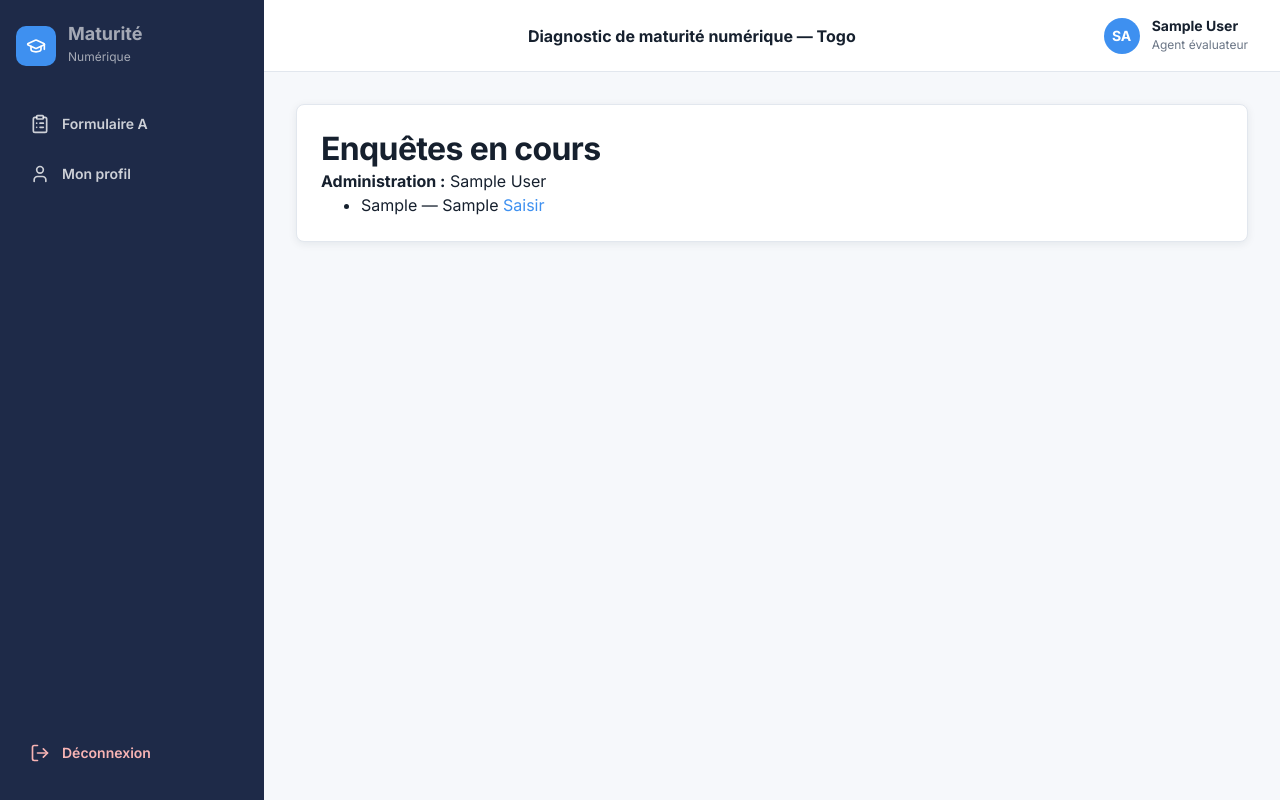
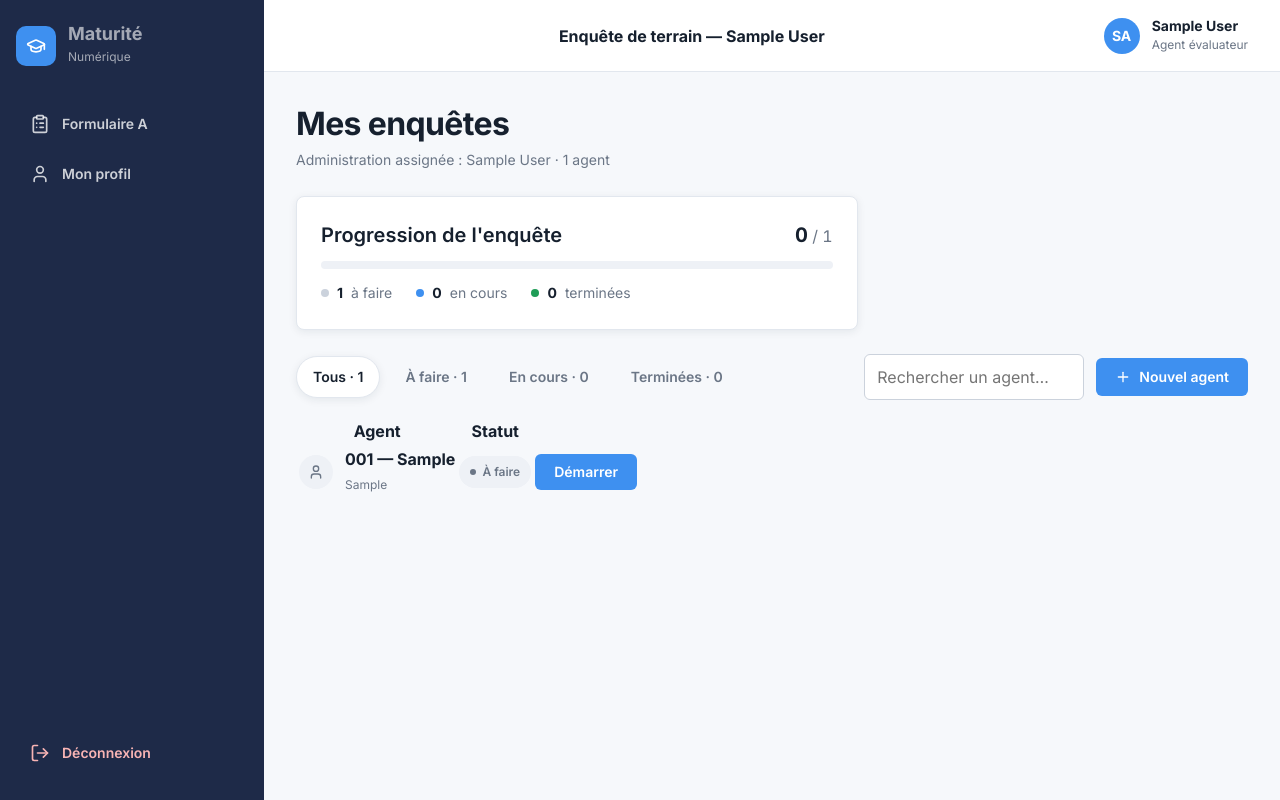
Before and after one commit to feliciadesouza/maturite_numerique, a Django app: page /enquetes/ in a window 1280 px wide. Run offline with Django 5.2, Linux system fonts and the light colour scheme; a user stored in the database is signed in; tables that the repository leaves empty hold one stand-in row (values such as "Sample post").

Commit message:
feat(enqueteur): espace enquêteur et Formulaire B en mode assisté
Liste des enquêtes (/enquetes/)
- carte de progression (à faire / en cours / terminées) + barre
- carte « Enquête en cours » avec reprise (Agent NNN, Question x / y)
- onglets de filtre par statut + recherche par poste/service
- « Nouvel agent » : ajoute un agent numéroté (mode assisté), rattaché
  à l'évaluation en cours, puis démarre l'enquête
- tableau des agents : Démarrer / Reprendre / Voir selon le statut

Formulaire B assisté (/enquetes/agent/<id>/question/<index>/)
- une question à la fois, bandeau violet « Mode assisté · Agent NNN · Question x / y »
- « À lire à l'agent » + grande question + réponses larges
- navigation précédente / suivante, reprise sur agent.progression
- recalcul de la liste après chaque réponse (filtre Niveau 0)
- dernière question -> _finaliser_enquete (niveau, référence, e-mail)
- récapitulatif en lecture seule pour les enquêtes terminées
- contrôle d'accès : agent limité à l'administration de l'enquêteur

Nettoyage
- forms.py : suppression de build_question_form et AgentForm (obsolètes),
  ajout de NouvelAgentForm
- /formulaire-b/ (connecté) redirige vers /enquetes/
- anciens templates core/enqueteur_home.html et core/formulaire_b.html supprimés

CI locale : check, flake8, bandit, 32 tests, makemigrations --check,
compileall -> OK. Parcours assisté vérifié de bout en bout.

```diff
--- a/maturite_numerique/core/forms.py
+++ b/maturite_numerique/core/forms.py
@@ -1,15 +1,6 @@
 from django import forms
 
-from .models import (
-    Administration,
-    Agent,
-    MessageContact,
-    OptionReponse,
-    Question,
-    Reponse,
-    Utilisateur,
-    VersionFormulaire,
-)
+from .models import Administration, Agent, MessageContact, Reponse, Utilisateur
 
 
 # --- Rendu dynamique des questions (Formulaires A et B) ---
@@ -120,29 +111,6 @@ class AdministrationForm(forms.ModelForm):
         }
 
 
-class AgentForm(forms.ModelForm):
-    class Meta:
-        model = Agent
-        fields = [
-            "administration",
-            "poste",
-            "service",
-            "tranche_age",
-            "anciennete",
-            "niveau_etudes",
-            "mode_saisie",
-        ]
-        labels = {
-            "administration": "Administration",
-            "poste": "Poste occupé",
-            "service": "Service",
-            "tranche_age": "Tranche d’âge",
-            "anciennete": "Ancienneté",
-            "niveau_etudes": "Niveau d’études",
-            "mode_saisie": "Mode de saisie",
-        }
-
-
 class ProfileForm(forms.ModelForm):
     class Meta:
         model = Utilisateur
@@ -153,51 +121,19 @@ class ProfileForm(forms.ModelForm):
         }
 
 
-def build_question_form(form_code: str, data=None, files=None):
-    version = VersionFormulaire.objects.filter(
-        formulaire__code=form_code, est_active=True
-    ).first()
-    if version:
-        questions = Question.objects.filter(
-            version_formulaire=version, actif=True
-        ).select_related("type_champ")
-    else:
-        questions = []
-
-    class DynamicQuestionForm(forms.Form):
-        pass
-
-    for question in questions:
-        field_name = f"q_{question.id}"
-        field_label = f"{question.code} — {question.texte}"
-        type_code = question.type_champ.code
-
-        if type_code == "oui_non":
-            choices = [("Oui", "Oui"), ("Non", "Non")]
-            field = forms.ChoiceField(label=field_label, choices=choices, required=False)
-        elif type_code == "oui_non_partiel":
-            choices = [("Oui", "Oui"), ("Non", "Non"), ("Partiel", "Partiel")]
-            field = forms.ChoiceField(label=field_label, choices=choices, required=False)
-        elif type_code == "tranches":
-            choices = [
-                ("<25%", "Moins de 25 %"),
-                ("25-50%", "25 % à 50 %"),
-                ("50-75%", "50 % à 75 %"),
-                (">75%", "Plus de 75 %"),
-            ]
-            field = forms.ChoiceField(label=field_label, choices=choices, required=False)
-        elif type_code == "echelle_1_5":
-            choices = [(str(i), str(i)) for i in range(1, 6)]
-            field = forms.ChoiceField(label=field_label, choices=choices, required=False)
-        elif type_code == "liste":
-            options = OptionReponse.objects.filter(question=question).order_by("ordre")
-            choices = [(option.valeur, option.libelle) for option in options]
-            if not choices:
-                choices = [("", "Sélectionnez une option")]
-            field = forms.ChoiceField(label=field_label, choices=choices, required=False)
-        else:
-            field = forms.CharField(label=field_label, required=False, widget=forms.Textarea)
-
-        DynamicQuestionForm.base_fields[field_name] = field
-
-    return DynamicQuestionForm(data=data, files=files)
+class NouvelAgentForm(forms.ModelForm):
+    """Ajout d'un agent à enquêter par l'enquêteur (l'administration est fixée)."""
+    class Meta:
+        model = Agent
+        fields = ["poste", "service", "tranche_age", "anciennete", "niveau_etudes"]
+        labels = {
+            "poste": "Poste occupé / fonction",
+            "service": "Service / direction",
+            "tranche_age": "Tranche d'âge",
+            "anciennete": "Ancienneté",
+            "niveau_etudes": "Niveau d'études",
+        }
+        widgets = {
+            "poste": forms.TextInput(attrs={"placeholder": "Ex. : Agent d'accueil"}),
+            "service": forms.TextInput(attrs={"placeholder": "Ex. : État civil"}),
+        }
--- a/maturite_numerique/core/static/css/app.css
+++ b/maturite_numerique/core/static/css/app.css
@@ -79,3 +79,63 @@
   .stepper__label { display: none; }
   .stepper__step.is-current .stepper__label { display: inline; }
 }
+
+/* ---------- Espace enquêteur ---------- */
+.progress-legend { display: flex; flex-wrap: wrap; gap: var(--sp-6); margin-top: var(--sp-3); font-size: var(--fs-sm); }
+.progress-legend span { display: inline-flex; align-items: center; gap: 8px; color: var(--text-muted); }
+.progress-legend b { color: var(--text); }
+.progress-legend .dot { width: 8px; height: 8px; border-radius: var(--r-pill); }
+.progress-legend .dot--todo { background: var(--slate-300); }
+.progress-legend .dot--wip { background: var(--primary); }
+.progress-legend .dot--done { background: var(--green-500); }
+
+.resume-card { background: var(--primary); color: #fff; border-radius: var(--r-card); padding: var(--sp-6); }
+.resume-card .eyebrow { color: rgba(255,255,255,0.75); }
+.resume-card h3 { color: #fff; margin: var(--sp-2) 0 4px; }
+.resume-card p { color: rgba(255,255,255,0.85); font-size: var(--fs-sm); margin-bottom: var(--sp-4); }
+.resume-card .btn--secondary { background: #fff; color: var(--primary); border-color: #fff; }
+
+.filter-tabs { display: flex; flex-wrap: wrap; gap: var(--sp-2); }
+.filter-tab {
+  padding: 8px 16px; border-radius: var(--r-pill); font-size: var(--fs-sm); font-weight: 600;
+  color: var(--text-muted); background: transparent; border: 1px solid transparent; text-decoration: none;
+}
+.filter-tab:hover { color: var(--text); text-decoration: none; }
+.filter-tab.is-active { background: var(--surface); border-color: var(--border); color: var(--text); box-shadow: var(--shadow); }
+
+.agent-table td .who b { display: block; }
+.agent-table td .who span { font-size: var(--fs-cap); color: var(--text-muted); }
+.agent-avatar {
+  width: 34px; height: 34px; border-radius: var(--r-pill); background: var(--surface-alt);
+  display: grid; place-items: center; color: var(--text-muted); flex: none;
+}
+
+/* Mode assisté */
+.assist-banner {
+  display: flex; align-items: center; gap: var(--sp-4); flex-wrap: wrap;
+  background: #efeafc; color: var(--dim-juridique); border-radius: var(--r-card);
+  padding: 12px 18px; font-weight: 600; font-size: var(--fs-sm);
+}
+.assist-banner .tag {
+  display: inline-flex; align-items: center; gap: 8px; background: var(--dim-juridique); color: #fff;
+  padding: 5px 12px; border-radius: var(--r-pill);
+}
+.assist-banner .spacer { flex: 1; }
+.assist-question { font-size: 1.6rem; line-height: 1.3; font-weight: 700; margin: var(--sp-3) 0 var(--sp-6); text-wrap: balance; }
+.assist-choices { display: flex; flex-direction: column; gap: var(--sp-3); }
+.assist-choices label {
+  display: flex; align-items: center; gap: var(--sp-3);
+  border: 1px solid var(--border-strong); border-radius: var(--r-control);
+  padding: 18px 20px; font-size: var(--fs-title); cursor: pointer;
+}
+.assist-choices label:hover { border-color: var(--primary); }
+.assist-choices label:has(input:checked) { border-color: var(--green-500); background: var(--green-50); font-weight: 600; }
+.assist-choices input { accent-color: var(--green-500); width: 20px; height: 20px; }
+.assist-foot { display: flex; justify-content: space-between; gap: var(--sp-4); margin-top: var(--sp-8); }
+.assist-foot .btn { padding: 14px 24px; }
+
+.recap-list { display: flex; flex-direction: column; gap: 0; }
+.recap-row { display: grid; grid-template-columns: 1fr auto; gap: var(--sp-4); padding: 12px 0; border-bottom: 1px solid var(--border); }
+.recap-row:last-child { border-bottom: none; }
+.recap-row .q { color: var(--text-subtle); }
+.recap-row .v { font-weight: 600; }
--- /dev/null
+++ b/maturite_numerique/core/templates/app/enqueteur/liste_agents.html
@@ -0,0 +1,95 @@
+{% extends "base_app.html" %}
+
+{% block title %}Mes enquêtes{% endblock %}
+{% block topbar_title %}Enquête de terrain — {{ administration.nom|default:"—" }}{% endblock %}
+
+{% block content %}
+<div class="page-head">
+  <h1>Mes enquêtes</h1>
+  <p class="breadcrumb">
+    {% if administration %}Administration assignée : {{ administration.nom }} · {{ compteurs.tous }} agent{{ compteurs.tous|pluralize }}
+    {% else %}Aucune administration ne vous est assignée.{% endif %}</p>
+</div>
+
+<div class="grid" style="grid-template-columns: 1.5fr 1fr; gap: var(--sp-4); margin-bottom: var(--sp-6);">
+  <div class="card">
+    <div class="row row--between">
+      <h3>Progression de l'enquête</h3>
+      <span class="tabular"><strong style="font-size: var(--fs-h3);">{{ termines }}</strong>
+        <span class="text-muted">/ {{ compteurs.tous }}</span></span>
+    </div>
+    <div class="progress progress--success" style="margin: var(--sp-3) 0;">
+      <span style="width: {% if compteurs.tous %}{% widthratio termines compteurs.tous 100 %}{% else %}0{% endif %}%;"></span>
+    </div>
+    <div class="progress-legend">
+      <span><span class="dot dot--todo"></span><b>{{ compteurs.a_faire }}</b> à faire</span>
+      <span><span class="dot dot--wip"></span><b>{{ compteurs.en_cours }}</b> en cours</span>
+      <span><span class="dot dot--done"></span><b>{{ compteurs.terminee }}</b> terminées</span>
+    </div>
+  </div>
+
+  {% if en_cours %}
+  <div class="resume-card">
+    <span class="eyebrow">Enquête en cours</span>
+    <h3>Agent {{ en_cours.numero|default:en_cours.pk|stringformat:"03d" }} — {{ en_cours.poste|default:"Agent" }}</h3>
+    <p>{{ en_cours.service|default:"Service non précisé" }} · Question {{ en_cours.progression|add:1 }} / {{ en_cours_total }}</p>
+    <a href="{% url 'formulaire_b_assiste' agent_id=en_cours.pk index=en_cours.progression %}" class="btn btn--secondary">
+      {% include "components/_icon.html" with name="chevron-right" cls="icon--sm" %} Reprendre l'enquête</a>
+  </div>
+  {% endif %}
+</div>
+
+<div class="row row--between" style="flex-wrap: wrap; gap: var(--sp-3); margin-bottom: var(--sp-4);">
+  <div class="filter-tabs">
+    {% for key, label in filters %}
+      <a class="filter-tab {% if statut_actif == key %}is-active{% endif %}"
+         href="?statut={{ key }}{% if recherche %}&q={{ recherche }}{% endif %}">{{ label }}</a>
+    {% endfor %}
+  </div>
+  <div class="row" style="gap: var(--sp-3);">
+    <form method="get" class="row" style="gap: 8px;">
+      <input type="search" name="q" value="{{ recherche }}" placeholder="Rechercher un agent…" class="input" style="width: 220px;">
+    </form>
+    <a href="{% url 'enqueteur_nouvel_agent' %}" class="btn btn--primary">
+      {% include "components/_icon.html" with name="plus" cls="icon--sm" %} Nouvel agent</a>
+  </div>
+</div>
+
+<div class="twrap card--flush">
+  <table class="agent-table">
+    <thead><tr><th>Agent</th><th>Statut</th><th></th></tr></thead>
+    <tbody>
+      {% for agent in agents %}
+      <tr>
+        <td>
+          <div class="row" style="gap: var(--sp-3);">
+            <span class="agent-avatar">{% include "components/_icon.html" with name="user" cls="icon--sm" %}</span>
+            <span class="who">
+              <b>{{ agent.numero|default:agent.pk|stringformat:"03d" }} — {{ agent.poste|default:"Agent" }}</b>
+              <span>{{ agent.service|default:"—" }}</span>
+            </span>
+          </div>
+        </td>
+        <td>
+          {% if agent.statut == "terminee" %}<span class="badge badge--fort">Terminée</span>
+          {% elif agent.statut == "en_cours" %}<span class="badge" style="background:var(--primary-soft);color:var(--primary);">En cours</span>
+          {% else %}<span class="badge badge--neutre">À faire</span>{% endif %}
+        </td>
+        <td style="text-align: right;">
+          {% if agent.statut == "terminee" %}
+            <a href="{% url 'enqueteur_agent_voir' agent_id=agent.pk %}" class="btn btn--ghost">Voir</a>
+          {% elif agent.statut == "en_cours" %}
+            <a href="{% url 'formulaire_b_assiste' agent_id=agent.pk index=agent.progression %}" class="btn btn--secondary">Reprendre</a>
+          {% else %}
+            <a href="{% url 'formulaire_b_assiste' agent_id=agent.pk index=0 %}" class="btn btn--primary">Démarrer</a>
+          {% endif %}
+        </td>
+      </tr>
+      {% empty %}
+      <tr><td colspan="3" class="text-muted" style="padding: var(--sp-8); text-align: center;">
+        Aucun agent {% if recherche %}ne correspond à « {{ recherche }} »{% else %}dans cette liste{% endif %}.</td></tr>
+      {% endfor %}
+    </tbody>
+  </table>
+</div>
+{% endblock %}
--- a/maturite_numerique/core/templates/core/enqueteur_home.html
+++ /dev/null
@@ -1,27 +0,0 @@
-{% extends 'core/base.html' %}
-
-{% block title %}Mes enquêtes - Maturité numérique{% endblock %}
-
-{% block content %}
-<div class="card">
-    <h1>Enquêtes en cours</h1>
-
-    {% if administration %}
-        <p><strong>Administration :</strong> {{ administration.nom }}</p>
-    {% endif %}
-
-    {% if agents %}
-        <ul>
-            {% for agent in agents %}
-                <li>
-                    {{ agent.poste }}
-                    {% if agent.service %}— {{ agent.service }}{% endif %}
-                    <a href="{% url 'formulaire_b' %}">Saisir</a>
-                </li>
-            {% endfor %}
-        </ul>
-    {% else %}
-        <p>Aucun agent à enquêter pour cette administration.</p>
-    {% endif %}
-</div>
-{% endblock %}
--- a/maturite_numerique/core/urls.py
+++ b/maturite_numerique/core/urls.py
@@ -15,11 +15,14 @@ from .views import (
     enquete_envoi,
     enquete_intro,
     enquete_section,
+    enqueteur_agent_voir,
     enqueteur_home,
+    enqueteur_nouvel_agent,
     formulaire_a,
     formulaire_a_etape,
     formulaire_a_fin,
     formulaire_b,
+    formulaire_b_assiste,
     home,
     login_view,
     logout_view,
@@ -41,6 +44,9 @@ urlpatterns = [
     path('dashboard/', dashboard, name='dashboard'),
     path('back-office/', backoffice, name='backoffice'),
     path('enquetes/', enqueteur_home, name='enqueteur_home'),
+    path('enquetes/nouvel-agent/', enqueteur_nouvel_agent, name='enqueteur_nouvel_agent'),
+    path('enquetes/agent/<int:agent_id>/', enqueteur_agent_voir, name='enqueteur_agent_voir'),
+    path('enquetes/agent/<int:agent_id>/question/<int:index>/', formulaire_b_assiste, name='formulaire_b_assiste'),
     path('administration/<int:administration_id>/', administration_detail, name='administration_detail'),
     path('formulaire-a/', formulaire_a, name='formulaire_a'),
     path('formulaire-a/etape/<int:numero>/', formulaire_a_etape, name='formulaire_a_etape'),
--- a/maturite_numerique/core/views.py
+++ b/maturite_numerique/core/views.py
@@ -10,10 +10,9 @@ from django.shortcuts import get_object_or_404, redirect, render
 from django.utils import timezone
 
 from .forms import (
-    AgentForm,
     ContactForm,
+    NouvelAgentForm,
     ProfileForm,
-    build_question_form,
     build_reponses_form,
     enregistrer_reponses,
 )
@@ -195,22 +194,180 @@ def backoffice(request):
     return render(request, "core/backoffice.html", {"dimensions": dimensions, "formulaires": formulaires})
 
 
+def _agent_de_l_enqueteur(request, agent_id):
+    """Agent de l'administration assignée à l'enquêteur connecté, ou 404."""
+    profil = get_object_or_404(Utilisateur, user=request.user)
+    return get_object_or_404(
+        Agent, pk=agent_id, administration=profil.administration
+    ), profil
+
+
+def _questions_agent_ordonnees(agent):
+    """Liste à plat des questions visibles pour un agent (sections + conditions)."""
+    version_b = _version_b()
+    reponses = reponses_par_code(agent)
+    questions = []
+    for section in _sections_agent(agent):
+        questions.extend(_questions_section(version_b, section, reponses))
+    return questions
+
+
 @login_required
 @role_required("enqueteur")
 def enqueteur_home(request):
-    """Accueil enquêteur : liste des agents d’une administration à interviewer."""
+    """Liste des agents à enquêter pour l'administration assignée."""
     profil = get_object_or_404(Utilisateur, user=request.user)
-    if profil.administration:
-        agents = Agent.objects.filter(
-            administration=profil.administration
-        ).order_by("poste")
+    administration = profil.administration
+    tous = (
+        Agent.objects.filter(administration=administration).order_by("numero", "poste")
+        if administration else Agent.objects.none()
+    )
+
+    compteurs = {
+        "tous": tous.count(),
+        "a_faire": tous.filter(statut="a_faire").count(),
+        "en_cours": tous.filter(statut="en_cours").count(),
+        "terminee": tous.filter(statut="terminee").count(),
+    }
+    termines = compteurs["terminee"]
+
+    statut = request.GET.get("statut", "tous")
+    recherche = request.GET.get("q", "").strip()
+    agents = tous
+    if statut in ("a_faire", "en_cours", "terminee"):
+        agents = agents.filter(statut=statut)
+    if recherche:
+        agents = agents.filter(poste__icontains=recherche) | agents.filter(
+            service__icontains=recherche
+        )
+
+    en_cours = tous.filter(statut="en_cours").first()
+    total_questions = len(_questions_agent_ordonnees(en_cours)) if en_cours else 0
+
+    filtres = [
+        ("tous", f"Tous · {compteurs['tous']}"),
+        ("a_faire", f"À faire · {compteurs['a_faire']}"),
+        ("en_cours", f"En cours · {compteurs['en_cours']}"),
+        ("terminee", f"Terminées · {compteurs['terminee']}"),
+    ]
+
+    return render(request, "app/enqueteur/liste_agents.html", {
+        "administration": administration,
+        "agents": agents,
+        "compteurs": compteurs,
+        "termines": termines,
+        "statut_actif": statut,
+        "recherche": recherche,
+        "en_cours": en_cours,
+        "en_cours_total": total_questions,
+        "filters": filtres,
+    })
+
+
+@login_required
+@role_required("enqueteur")
+def enqueteur_nouvel_agent(request):
+    """Ajout d'un agent à la liste d'enquête."""
+    profil = get_object_or_404(Utilisateur, user=request.user)
+    if not profil.administration:
+        messages.warning(request, "Aucune administration ne vous est assignée.")
+        return redirect("enqueteur_home")
+
+    if request.method == "POST":
+        form = NouvelAgentForm(request.POST)
+        if form.is_valid():
+            agent = form.save(commit=False)
+            agent.administration = profil.administration
+            agent.mode_saisie = "assiste"
+            agent.enqueteur = request.user
+            evaluation, _ = _evaluation_en_cours(profil.administration, request.user)
+            agent.evaluation = evaluation
+            dernier = (
+                Agent.objects.filter(evaluation=evaluation, numero__isnull=False)
+                .aggregate(m=Max("numero"))["m"] or 0
+            )
+            agent.numero = dernier + 1
+            agent.save()
+            messages.success(request, f"Agent {agent.numero:03d} ajouté à la liste.")
+            return redirect("formulaire_b_assiste", agent_id=agent.pk, index=0)
     else:
-        agents = []
-    return render(
-        request,
-        "core/enqueteur_home.html",
-        {"agents": agents, "administration": profil.administration},
+        form = NouvelAgentForm()
+    return render(request, "app/enqueteur/agent_form.html", {"form": form})
+
+
+@login_required
+@role_required("enqueteur")
+def formulaire_b_assiste(request, agent_id, index):
+    """Formulaire B en mode assisté : une question à la fois."""
+    agent, _ = _agent_de_l_enqueteur(request, agent_id)
+    if agent.enqueteur_id is None:
+        agent.enqueteur = request.user
+        agent.save(update_fields=["enqueteur"])
+
+    questions = _questions_agent_ordonnees(agent)
+    total = len(questions)
+    if total == 0:
+        messages.error(request, "Le Formulaire B ne comporte pas encore de questions.")
+        return redirect("enqueteur_home")
+    if index < 0 or index >= total:
+        return redirect("formulaire_b_assiste", agent_id=agent.pk, index=0)
+
+    question = questions[index]
+    reponse = Reponse.objects.filter(agent=agent, question=question).first()
+    form = build_reponses_form(
+        [question],
+        reponses={question.id: reponse.valeur} if reponse else None,
+        data=request.POST or None,
+        partiel="precedent" in request.POST,
     )
+
+    if request.method == "POST" and form.is_valid():
+        enregistrer_reponses(
+            form, [question], agent=agent, administration=agent.administration
+        )
+        if agent.statut == "a_faire":
+            agent.statut = "en_cours"
+        agent.progression = index
+        agent.save(update_fields=["statut", "progression"])
+
+        # La liste peut changer (filtre Niveau 0) : on la recalcule.
+        questions = _questions_agent_ordonnees(agent)
+        total = len(questions)
+        if "precedent" in request.POST and index > 0:
+            return redirect("formulaire_b_assiste", agent_id=agent.pk, index=index - 1)
+        if index + 1 < total:
+            return redirect("formulaire_b_assiste", agent_id=agent.pk, index=index + 1)
+        try:
+            _finaliser_enquete(agent)
+        except Exception:
+            messages.error(request, "La finalisation a échoué. Les réponses sont conservées.")
+            return redirect("formulaire_b_assiste", agent_id=agent.pk, index=index)
+        numero = agent.numero or agent.pk
+        messages.success(request, f"Enquête de l'agent {numero:03d} terminée.")
+        return redirect("enqueteur_home")
+
+    return render(request, "app/enqueteur/formulaire_b_assiste.html", {
+        "agent": agent,
+        "question": question,
+        "bf": form[f"q_{question.id}"],
+        "index": index,
+        "numero_question": index + 1,
+        "total": total,
+    })
+
+
+@login_required
+@role_required("enqueteur")
+def enqueteur_agent_voir(request, agent_id):
+    """Récapitulatif en lecture seule d'une enquête agent."""
+    agent, _ = _agent_de_l_enqueteur(request, agent_id)
+    lignes = [
+        {"question": r.question, "valeur": r.valeur}
+        for r in Reponse.objects.filter(agent=agent).select_related("question").order_by(
+            "question__section", "question__ordre"
+        )
+    ]
+    return render(request, "app/enqueteur/agent_voir.html", {"agent": agent, "lignes": lignes})
 
 
 @login_required
@@ -386,33 +543,8 @@ def formulaire_a_fin(request):
 @login_required
 @role_required("enqueteur")
 def formulaire_b(request):
-    """Saisie du formulaire B en mode assisté, réservée aux enquêteurs."""
-    if request.method == "POST":
-        agent_form = AgentForm(request.POST)
-        question_form = build_question_form("B", data=request.POST)
-
-        if agent_form.is_valid() and question_form.is_valid():
-            agent = agent_form.save()
-            for question in Question.objects.filter(version_formulaire__formulaire__code="B", actif=True):
-                answer = question_form.cleaned_data.get(f"q_{question.id}")
-                if answer:
-                    Reponse.objects.create(
-                        question=question,
-                        agent=agent,
-                        administration=agent.administration,
-                        valeur=answer,
-                    )
-            messages.success(request, "Formulaire B enregistré avec succès.")
-            return redirect("enqueteur_home")
-    else:
-        agent_form = AgentForm()
-        question_form = build_question_form("B")
-
-    return render(
-        request,
-        "core/formulaire_b.html",
-        {"agent_form": agent_form, "question_form": question_form},
-    )
+    """Ancienne route : renvoie vers la liste des enquêtes."""
+    return redirect("enqueteur_home")
 
 
 # ----------------------------- Formulaire B public -----------------------------
```
Also changed, not shown: maturite_numerique/core/templates/app/enqueteur/agent_form.html (added, +25 -0 lines), maturite_numerique/core/templates/app/enqueteur/agent_voir.html (added, +31 -0 lines), maturite_numerique/core/templates/app/enqueteur/formulaire_b_assiste.html (added, +57 -0 lines), maturite_numerique/core/templates/core/formulaire_b.html (deleted, +0 -16 lines), maturite_numerique/core/tests.py (+74 -20 lines).
